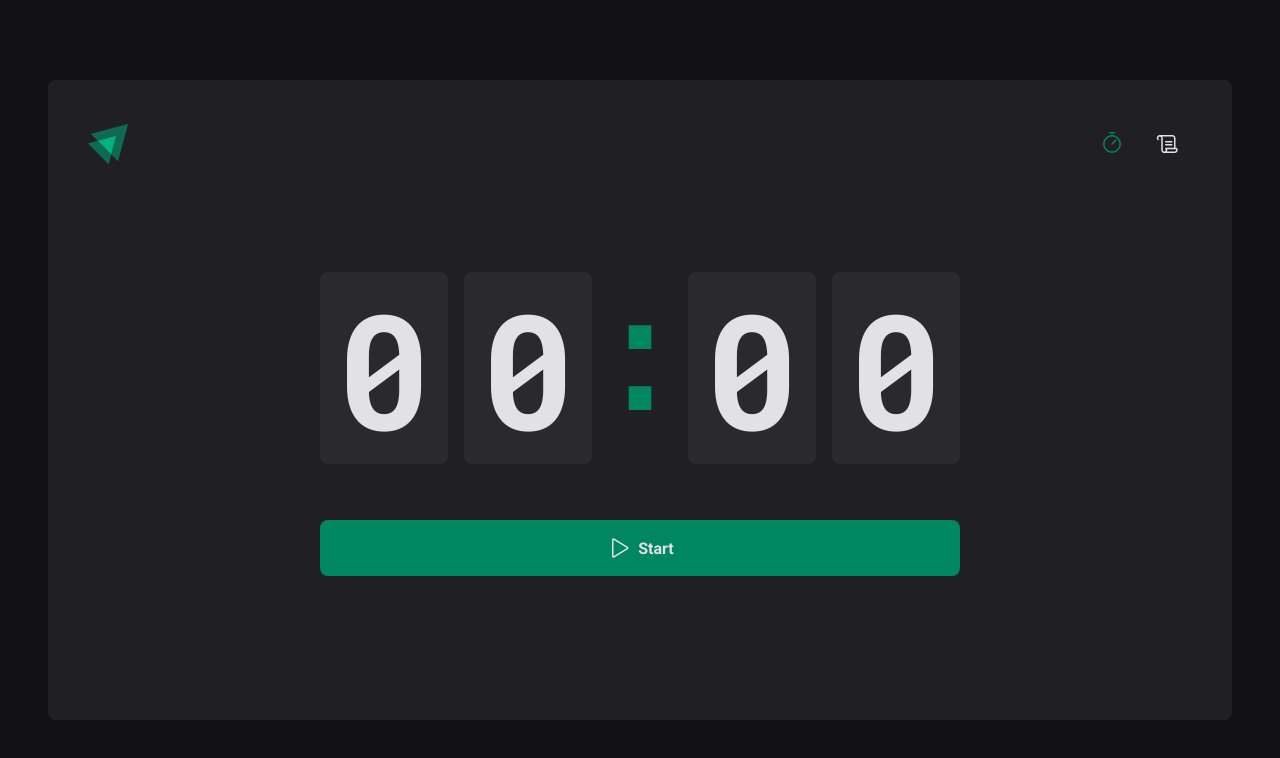
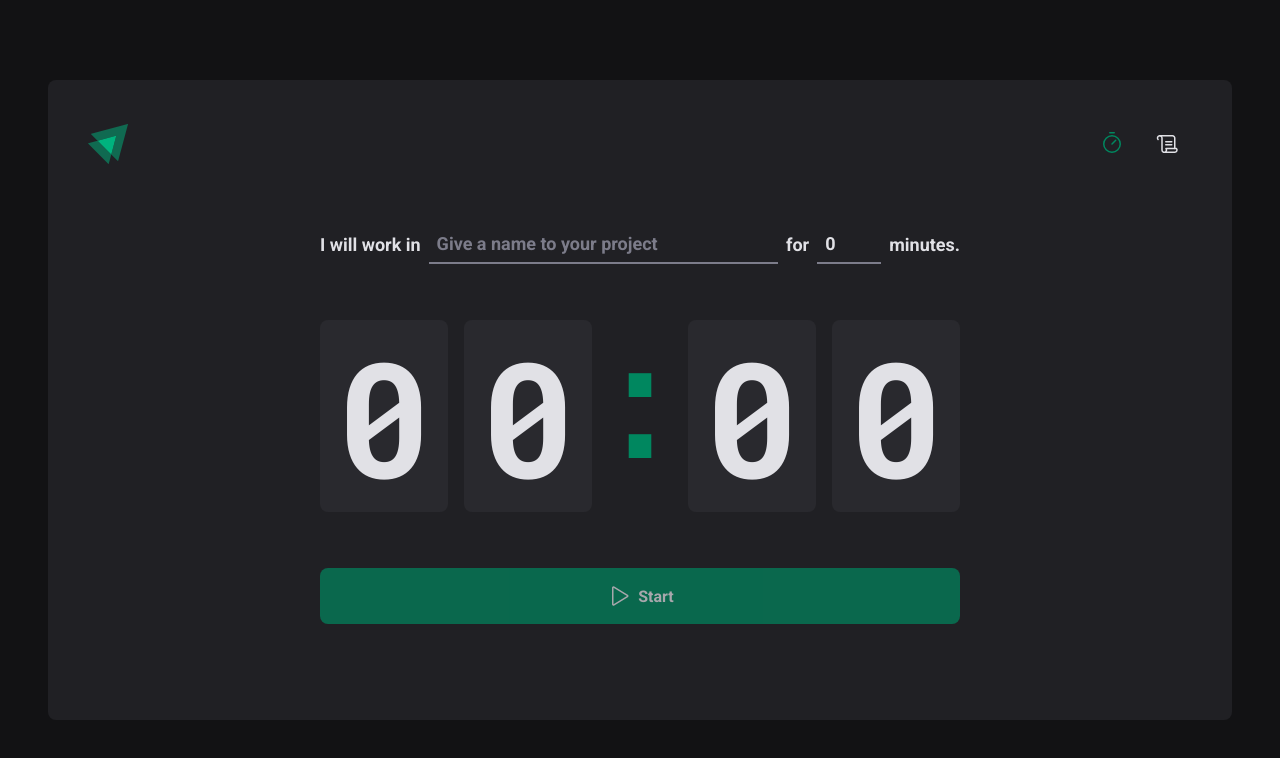
Before and after one commit to Victtor-777/Pomodoro_Ignite, a React (Vite) app: page / in a window 1280 px wide. Shown: the top 758 px of the page. Built offline with nearby package versions, Linux system fonts and the light colour scheme.

Commit message:
Resolvido os bugs de Tyscript

```diff
--- a/src/pages/Home/Components/CountDown/index.tsx
+++ b/src/pages/Home/Components/CountDown/index.tsx
@@ -1,12 +1,16 @@
-import { useContext, useEffect, useState } from "react";
+import { useContext, useEffect } from "react";
 import { CountDownContainer, Separator } from "./styles";
 import { differenceInSeconds } from "date-fns";
 import { CyclesContext } from "../..";
 
 export function Countdown() {
-  const { activeCycle, activeCycleId, markCurrentCycleAsFinished } =
-    useContext(CyclesContext);
-  const [amountSecondsPassed, setAmountSecondsPassed] = useState(0);
+  const {
+    activeCycle,
+    activeCycleId,
+    markCurrentCycleAsFinished,
+    amountSecondsPassed,
+    setSecondsPassed,
+  } = useContext(CyclesContext);
 
   const totalSeconds = activeCycle ? activeCycle.minutesAmount * 60 : 0;
 
@@ -22,10 +26,10 @@ export function Countdown() {
 
         if (secondsDifference > totalSeconds) {
           markCurrentCycleAsFinished();
-          setAmountSecondsPassed(totalSeconds);
+          setSecondsPassed(totalSeconds);
           clearInterval(interval);
         } else {
-          setAmountSecondsPassed(secondsDifference);
+          setSecondsPassed(secondsDifference);
         }
       }, 1000);
     }
@@ -33,7 +37,13 @@ export function Countdown() {
     return () => {
       clearInterval(interval);
     };
-  }, [activeCycle, totalSeconds, activeCycleId, markCurrentCycleAsFinished]);
+  }, [
+    activeCycle,
+    totalSeconds,
+    activeCycleId,
+    setSecondsPassed,
+    markCurrentCycleAsFinished,
+  ]);
 
   const currentSeconds = activeCycle ? totalSeconds - amountSecondsPassed : 0;
 
--- a/src/pages/Home/Components/NewCycleForm/index.tsx
+++ b/src/pages/Home/Components/NewCycleForm/index.tsx
@@ -1,30 +1,11 @@
-import { useForm } from "react-hook-form";
 import { FormContainer, MinutesAmountInput, TaskInput } from "./styles";
-import * as zod from "zod";
-import { zodResolver } from "@hookform/resolvers/zod";
 import { useContext } from "react";
 import { CyclesContext } from "../..";
+import { useFormContext } from "react-hook-form";
 
 export function NewCycleForm() {
   const { activeCycle } = useContext(CyclesContext);
-
-  const { register, handleSubmit, watch, reset } = useForm<NewCycleFormData>({
-    resolver: zodResolver(newCycleFormValidationSchema),
-    defaultValues: {
-      task: "",
-      minutesAmount: 0,
-    },
-  });
-
-  const newCycleFormValidationSchema = zod.object({
-    task: zod.string().min(1, "Report the task"),
-    minutesAmount: zod
-      .number()
-      .min(1, "set a time of 5 to 90 minutes")
-      .max(90, "set a time of 5 to 90 minutes"),
-  });
-
-  type NewCycleFormData = zod.infer<typeof newCycleFormValidationSchema>;
+  const { register } = useFormContext();
 
   return (
     <FormContainer>
@@ -50,8 +31,8 @@ export function NewCycleForm() {
         id="minutesAmount"
         type="number"
         placeholder="00"
-        step={1}
-        min={1}
+        step={5}
+        min={5}
         max={90}
         {...register("minutesAmount", { valueAsNumber: true })}
       />
--- a/src/pages/Home/index.tsx
+++ b/src/pages/Home/index.tsx
@@ -1,15 +1,14 @@
 import { Play, HandPalm } from "phosphor-react";
-import { useForm } from "react-hook-form";
+import { FormProvider, useForm } from "react-hook-form";
 import { zodResolver } from "@hookform/resolvers/zod";
 import * as zod from "zod";
-import { differenceInSeconds } from "date-fns";
 
 import {
   HomeContainer,
   StartCountdownButton,
   StopCountdownButton,
 } from "./styles";
-import { createContext, useEffect, useState } from "react";
+import { createContext, useState } from "react";
 import { NewCycleForm } from "./Components/NewCycleForm/index";
 import { Countdown } from "./Components/CountDown";
 
@@ -25,16 +24,43 @@ interface Cycle {
 interface CyclesContextType {
   activeCycle: Cycle | undefined;
   activeCycleId: string | null;
+  amountSecondsPassed: number;
   markCurrentCycleAsFinished: () => void;
+  setSecondsPassed: (seconds: number) => void;
 }
 
 export const CyclesContext = createContext({} as CyclesContextType);
 
+const newCycleFormValidationSchema = zod.object({
+  task: zod.string().min(5, "Report the task"),
+  minutesAmount: zod
+    .number()
+    .min(5, "set a time of 5 to 90 minutes")
+    .max(90, "set a time of 5 to 90 minutes"),
+});
+
+type NewCycleFormData = zod.infer<typeof newCycleFormValidationSchema>;
+
 export function Home() {
   const [cycles, setCycles] = useState<Cycle[]>([]);
   const [activeCycleId, setactiveCycleId] = useState<string | null>(null);
+  const [amountSecondsPassed, setAmountSecondsPassed] = useState(0);
+
+  const newCycleForm = useForm<NewCycleFormData>({
+    resolver: zodResolver(newCycleFormValidationSchema),
+    defaultValues: {
+      task: "",
+      minutesAmount: 0,
+    },
+  });
+
+  const { handleSubmit, watch, reset } = newCycleForm;
 
   const activeCycle = cycles.find((cycle) => cycle.id === activeCycleId);
+
+  function setSecondsPassed(seconds: number) {
+    setAmountSecondsPassed(seconds);
+  }
 
   function markCurrentCycleAsFinished() {
     setCycles((state) =>
@@ -48,20 +74,20 @@ export function Home() {
     );
   }
 
-  // function handleCreateNewCycle(data: NewCycleFormData) {
-  //   const newCycle: Cycle = {
-  //     id: String(new Date().getTime()),
-  //     task: data.task,
-  //     minutesAmount: data.minutesAmount,
-  //     startDate: new Date(),
-  //   };
+  function handleCreateNewCycle(data: NewCycleFormData) {
+    const newCycle: Cycle = {
+      id: String(new Date().getTime()),
+      task: data.task,
+      minutesAmount: data.minutesAmount,
+      startDate: new Date(),
+    };
 
-  //   setCycles((state) => [...state, newCycle]);
-  //   setactiveCycleId(newCycle.id);
-  //   setAmountSecondsPassed(0);
+    setCycles((state) => [...state, newCycle]);
+    setactiveCycleId(newCycle.id);
+    setAmountSecondsPassed(0);
 
-  //   reset();
-  // }
+    reset();
+  }
 
   function handleInterruptCycle() {
     setCycles((state) =>
@@ -76,16 +102,24 @@ export function Home() {
     setactiveCycleId(null);
   }
 
-  // const task = watch("task");
-  // const isSubmitDisabled = !task;
+  const task = watch("task");
+  const isSubmitDisabled = !task;
 
   return (
     <HomeContainer>
-      <form /* onSubmit={handleSubmit(handleCreateNewCycle)}*/ action="">
+      <form onSubmit={handleSubmit(handleCreateNewCycle)} action="">
         <CyclesContext.Provider
-          value={{ activeCycle, activeCycleId, markCurrentCycleAsFinished }}
+          value={{
+            activeCycle,
+            activeCycleId,
+            markCurrentCycleAsFinished,
+            amountSecondsPassed,
+            setSecondsPassed,
+          }}
         >
-          {/* <NewCycleForm /> */}
+          <FormProvider {...newCycleForm}>
+            <NewCycleForm />
+          </FormProvider>
           <Countdown />
         </CyclesContext.Provider>
 
@@ -95,7 +129,7 @@ export function Home() {
             Stop
           </StopCountdownButton>
         ) : (
-          <StartCountdownButton /*disabled={isSubmitDisabled}*/ type="submit">
+          <StartCountdownButton disabled={isSubmitDisabled} type="submit">
             <Play size={24} />
             Start
           </StartCountdownButton>
```
